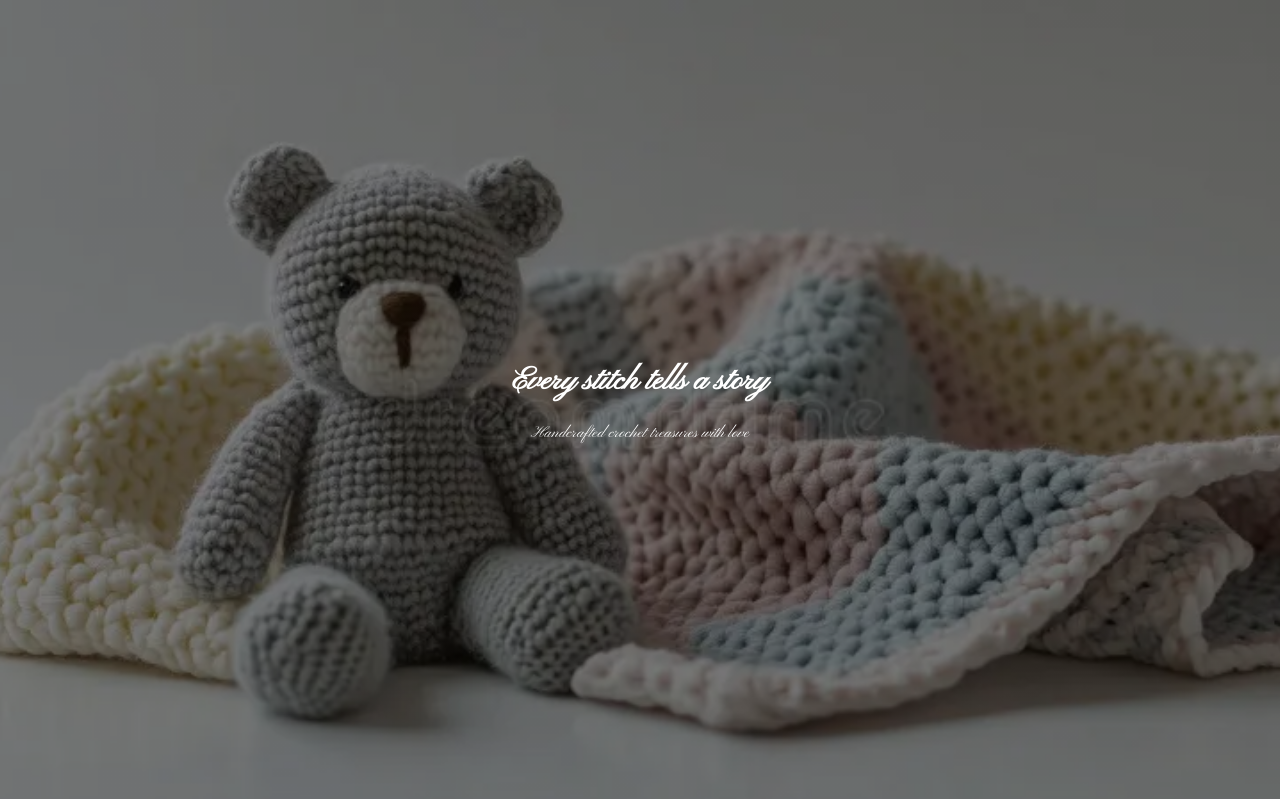
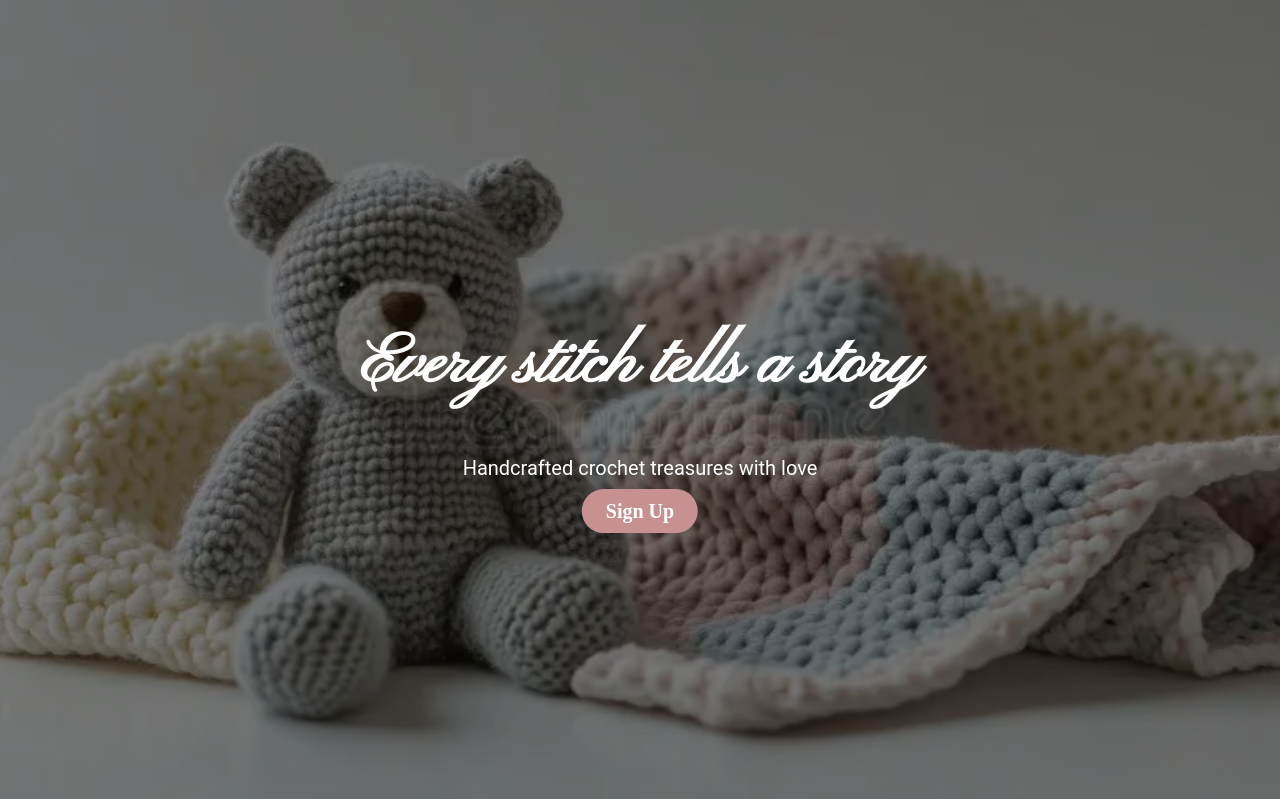
Before and after one commit to charles-cf07/crochetales, a Flask app: page / in a window 1280 px wide. Shown: the part 131-930 px from the top of the page. Run offline with Flask 3, Linux system fonts and the light colour scheme; some web fonts are replaced.

Commit message:
made the body of the page

```diff
--- a/templates/home.html
+++ b/templates/home.html
@@ -59,9 +59,7 @@
       position: relative;
     }
 
-    /* Place text in the middle of the image */
     .hero-text {
-      font-family: 'Pinyon Script', cursive;
       size: xx-large;
       text-align: center;
       position: absolute;
@@ -69,6 +67,26 @@
       left: 50%;
       transform: translate(-50%, -50%);
       color: white;
+    }
+
+    .herotext1 {
+      font-family: 'Pinyon Script', cursive;
+      font-size: 35px;
+    }
+
+    .herotext2 {
+      font-family: 'Roboto', sans-serif;
+      font-size: 20px;
+    }
+
+    .btn {
+      background: #c89191;
+      color: white;
+      padding: 0.7rem 1.5rem;
+      text-decoration: none;
+      border-radius: 25px;
+      font-weight: bold;
+      font-size: 20px;
     }
   </style>
 </head>
@@ -87,8 +105,13 @@
   </header>
   <div class="hero-image">
     <div class="hero-text">
-      <h1>Every stitch tells a story</h1>
-      <p>Handcrafted crochet treasures with love</p>
+      <div class="herotext1">
+        <h1>Every stitch tells a story</h1>
+      </div>
+      <div class="herotext2">
+        <p>Handcrafted crochet treasures with love</p>
+      </div>
+      <a href="#" class="btn">Sign Up</a>
     </div>
   </div>
 </body>
```
